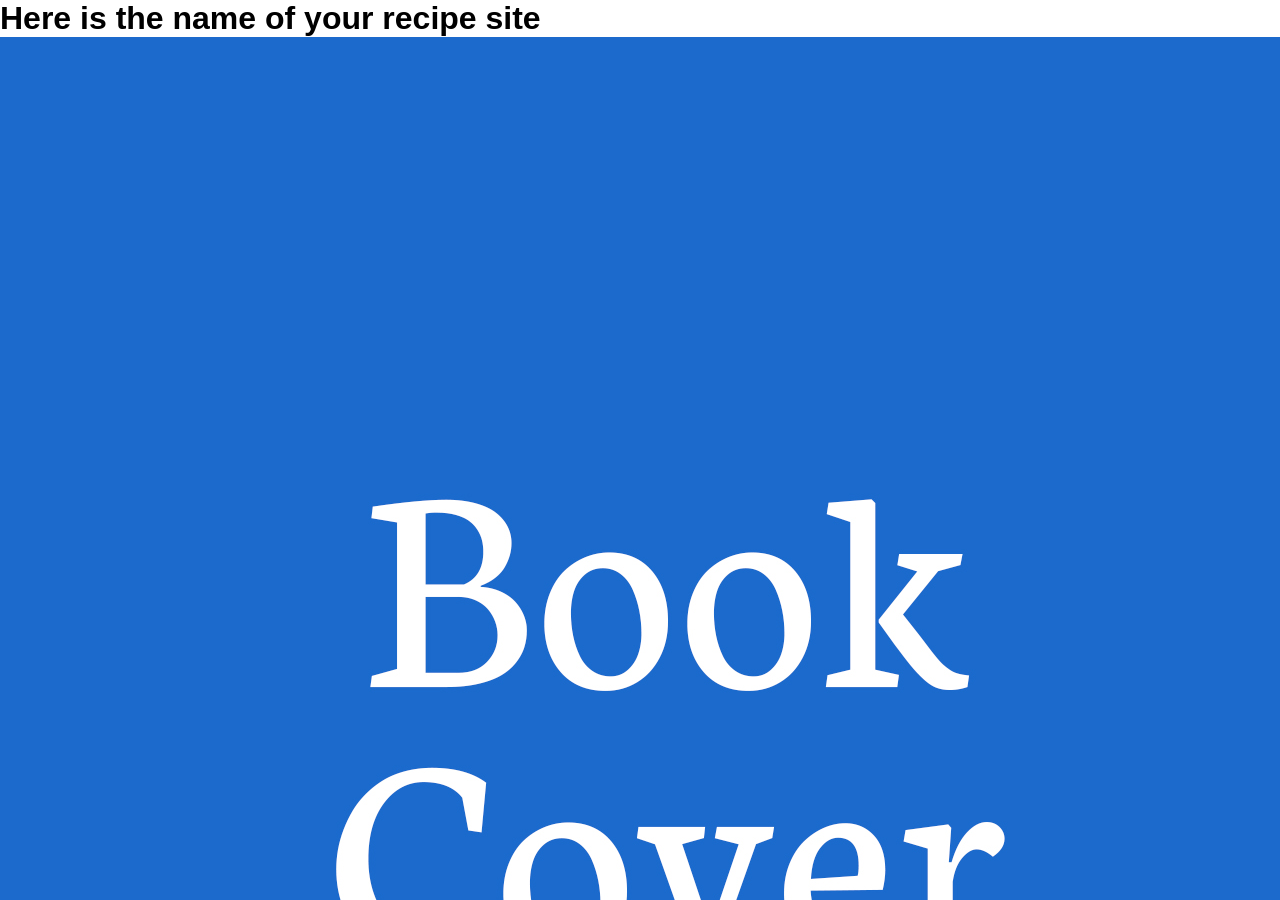
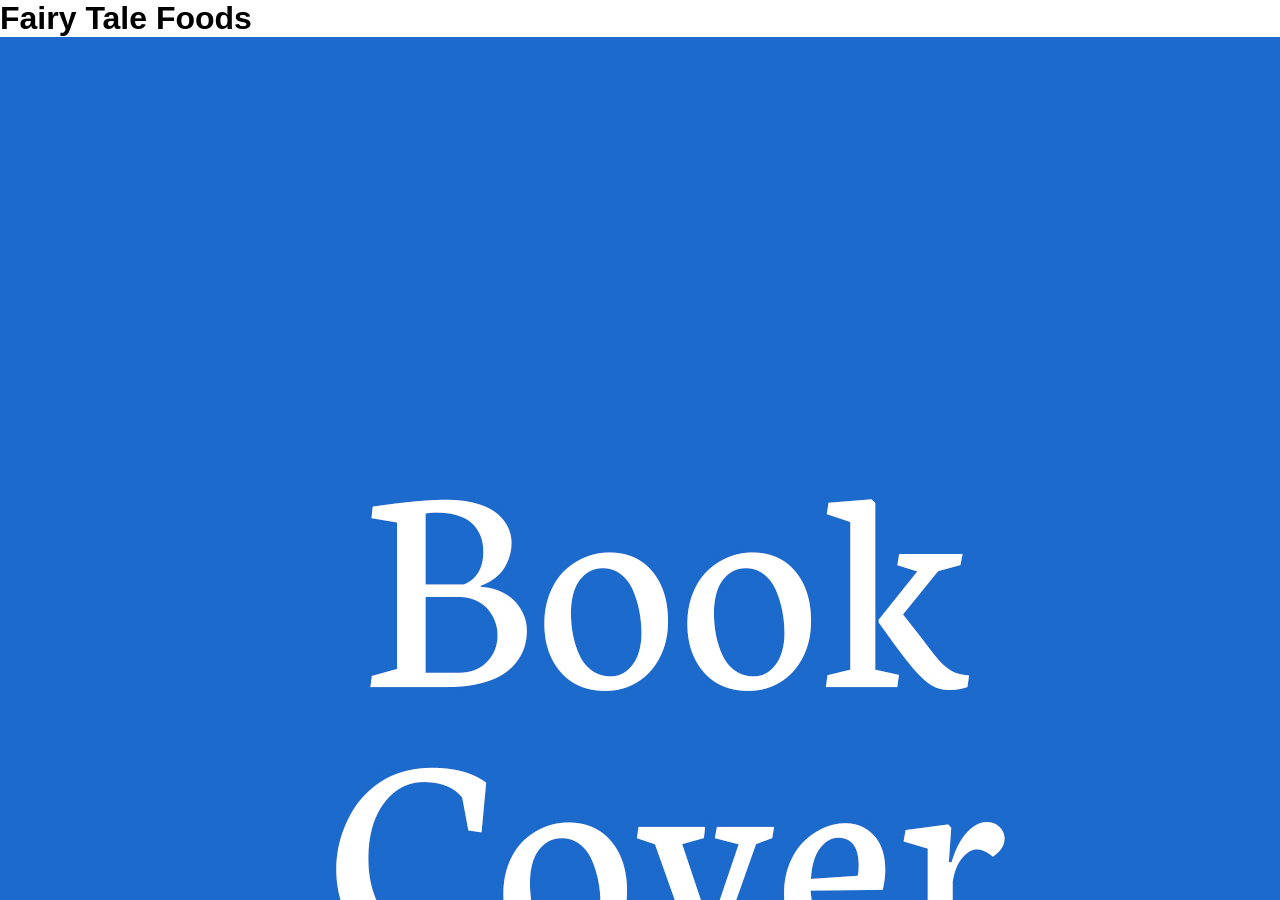
Before and after one commit to Lucyware/Fairytalefoods, a Jekyll site: the page built from home/index.md, in a window 1280 px wide and 900 px high. Built offline with Jekyll 4.4.1, drawn with Linux system fonts in a browser that asks for light colours.

Commit message:
Update Home Page “index”

```diff
--- a/home/index.md
+++ b/home/index.md
@@ -1,9 +1,10 @@
 ---
+title: Fairy Tale Foods
+coverimage: ../uploads/bookcover.jpg
+permalink: /
 layout: recipeshome
-title: Here is the name of your recipe site
-permalink: "/"
-coverimage: ../uploads/bookcover.jpg
 published: true
+date: 2023-01-31T14:50:16.624Z
 ---
 
 Here is an introduction to my recipe site
```
